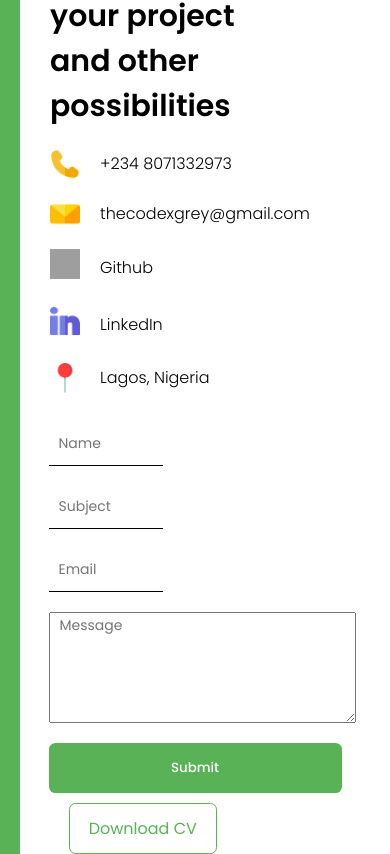
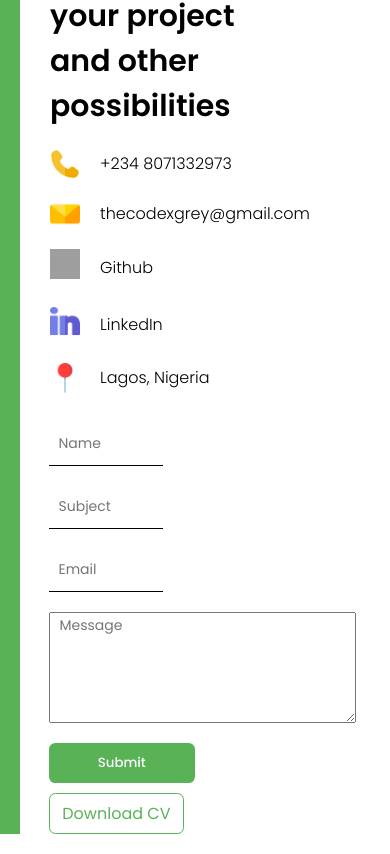
Before and after one commit to Codexgrey/Portfolio, a React (Create React App) app: page / in a window 390 px wide. Shown: the part 3218-4072 px from the top of the page. Built offline with nearby package versions, Linux system fonts and the light colour scheme; grey boxes are pictures that could not be loaded.

Commit message:
media frames changes

```diff
--- a/src/components/about/about.css
+++ b/src/components/about/about.css
@@ -73,7 +73,7 @@
         margin-bottom: 10px;
 }
 
-@media screen and (max-width: 1200px) {
+@media screen and (max-width: 1028px) {
     .a{
         height: 100vh;
         flex-direction: column;
--- a/src/components/contact/contact.css
+++ b/src/components/contact/contact.css
@@ -99,7 +99,7 @@ button {
 }
 
 
-@media screen and (max-width: 1200px) {
+@media screen and (max-width: 1028px) {
     .c {
       height: 60vh;
     }
@@ -143,6 +143,11 @@ button {
     #cv {
       margin-top: 10px;
     }
+
+    #cv:hover {
+      background-color: #59b256;
+      color: #fff;
+    }
   }
 
 
@@ -184,10 +189,18 @@ button {
       }
 
       button {
-        margin-top: 10px;
+        padding: 10px;
+        width: 50%;
       }
 
       #cv {
         margin-top: 10px;
+        margin-left: 0px;
+        padding: 0.45rem .8rem;
+      }
+
+      #cv:hover {
+        background-color: #59b256;
+        color: #fff;
       }
   }
--- a/src/components/design/design.css
+++ b/src/components/design/design.css
@@ -36,7 +36,7 @@
     transform: translateY(-100%);
 }
 
-@media screen and (max-width: 1200px) {
+@media screen and (max-width: 1028px) {
     .ds {
       width: 40%;
       height: 20vh;
--- a/src/components/develop/develop.css
+++ b/src/components/develop/develop.css
@@ -73,7 +73,7 @@
     color: #fff;
 }
 
-@media screen and (max-width: 1200px) {
+@media screen and (max-width: 1028px) {
     .d {
       width: 40%;
       height: 20vh;
--- a/src/components/intro/Intro.jsx
+++ b/src/components/intro/Intro.jsx
@@ -15,10 +15,10 @@ const Intro = () => {
 
                 <div className="i-title">
                     <div className="i-title-wrapper">
-                        <div className="i-title-item">UI/UX Designer</div>
+                        <div className="i-title-item"> UI/UX Designer </div>
                         <div className="i-title-item">Software Engineer</div>
-                        <div className="i-title-item">Data Scientist</div>
-                        <div className="i-title-item">Leisure Writer</div>
+                        <div className="i-title-item"> Data Scientist </div>
+                        <div className="i-title-item"> Leisure Writer </div>
                         <div className="i-title-item">...</div>
                     </div>
                 </div>
--- a/src/components/intro/intro.css
+++ b/src/components/intro/intro.css
@@ -106,7 +106,7 @@
 }
 
 
-@media screen and (max-width: 1200px) {
+@media screen and (max-width: 1028px) {
     .i {
         flex-direction: column;
     }
```
